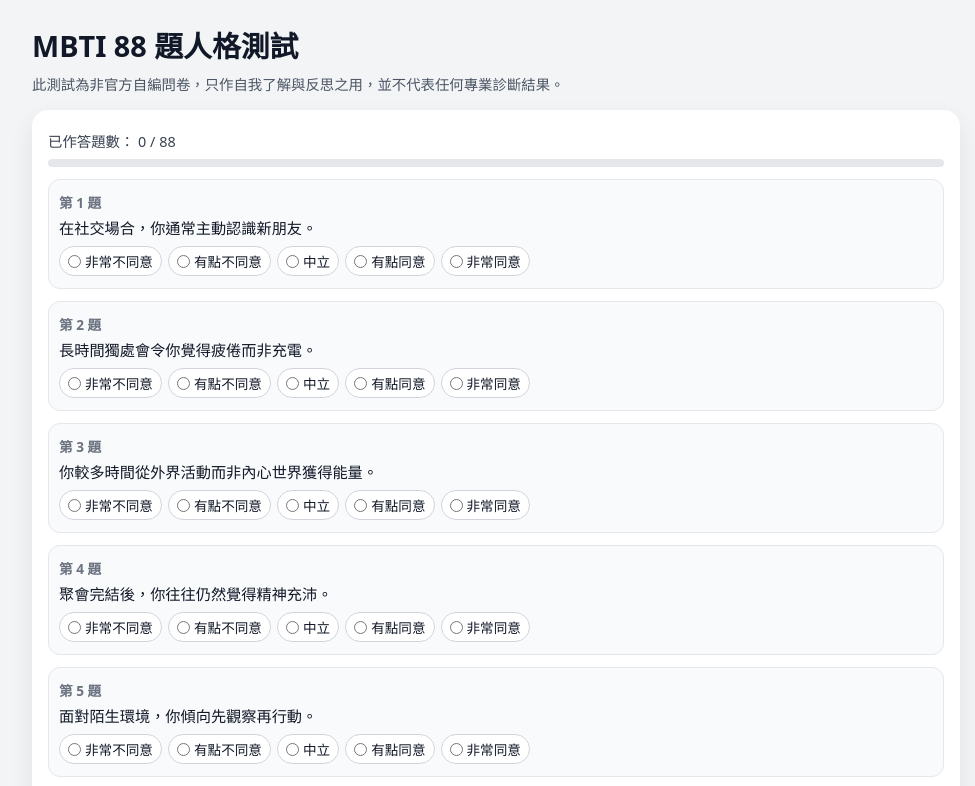
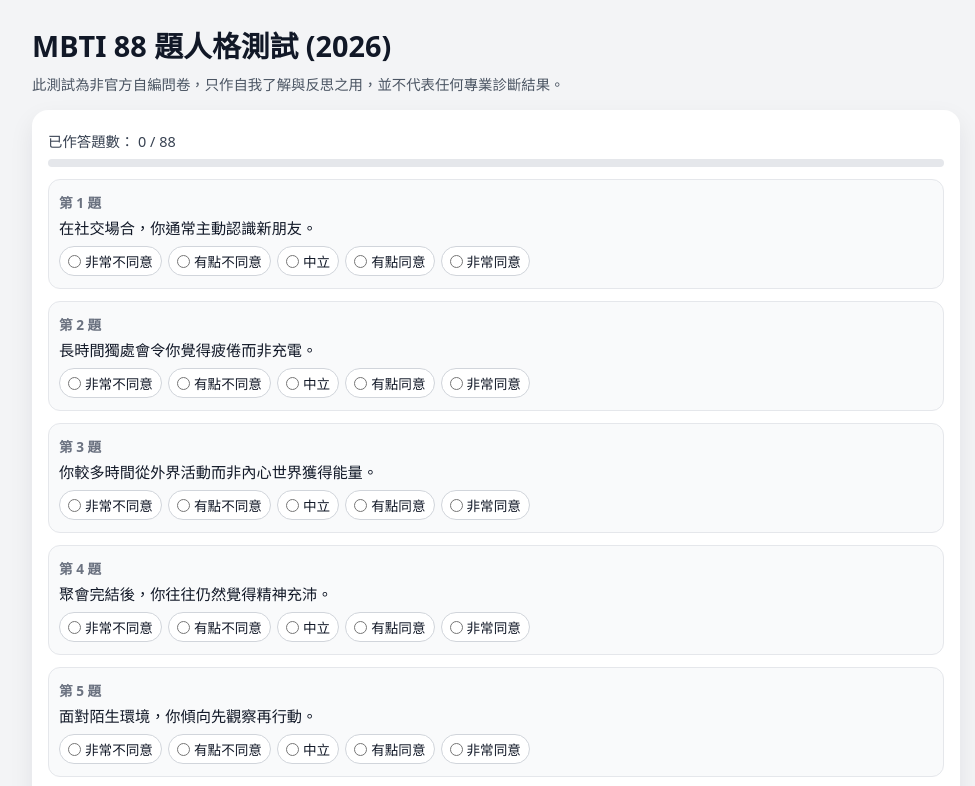
Before and after one commit to smithwpw/mbti-88-test, a plain HTML site: page index.html in a window 1280 px wide. Shown: the top 786 px of the page, without its empty margins (144-1119 px from the left). Drawn offline with Linux system fonts and the light colour scheme.

Commit message:
Add files via upload

```diff
--- a/index.html
+++ b/index.html
@@ -374,7 +374,7 @@
     <div class="app-root">
       <div class="app-container">
         <header class="app-header">
-          <h1>MBTI 88 題人格測試</h1>
+          <h1>MBTI 88 題人格測試 (2026)</h1>
           <p class="app-subtitle">
             此測試為非官方自編問卷，只作自我了解與反思之用，並不代表任何專業診斷結果。
           </p>
```
